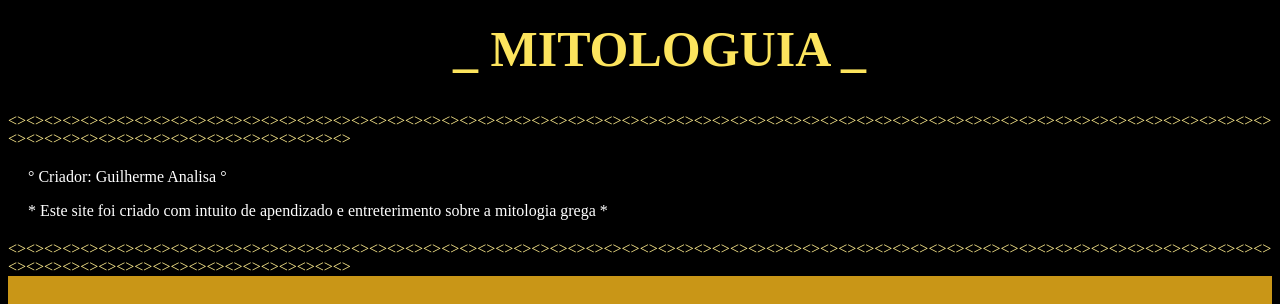
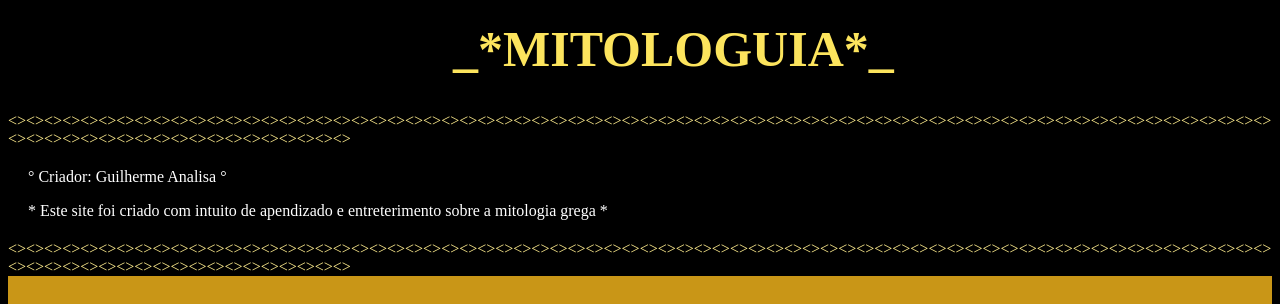
Before and after one commit to line2608/line2608, a plain HTML site: page index.html in a window 1280 px wide. Shown: the top 304 px of the page. Drawn offline with Linux system fonts and the light colour scheme; a web font is replaced by a local one.

Commit message:
modificação no texto

```diff
--- a/index.html
+++ b/index.html
@@ -13,7 +13,7 @@
 
     <header>
 
-        <h1> _ MITOLOGUIA _</h1>
+        <h1> _*MITOLOGUIA*_</h1>
 
     </header>
 
```
